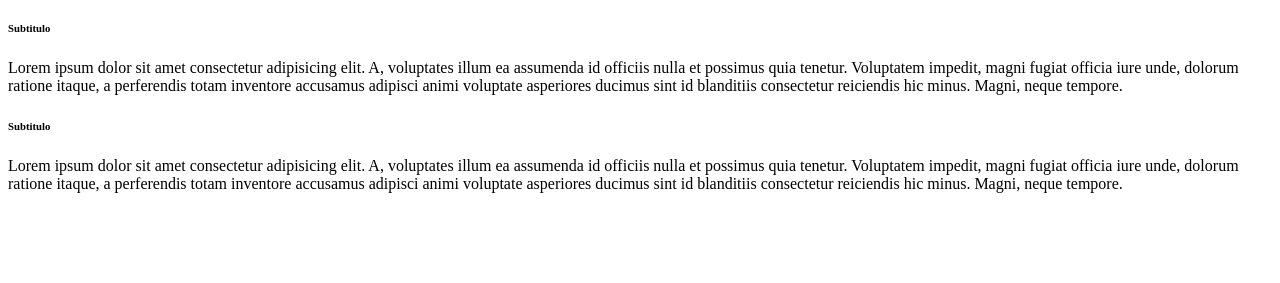
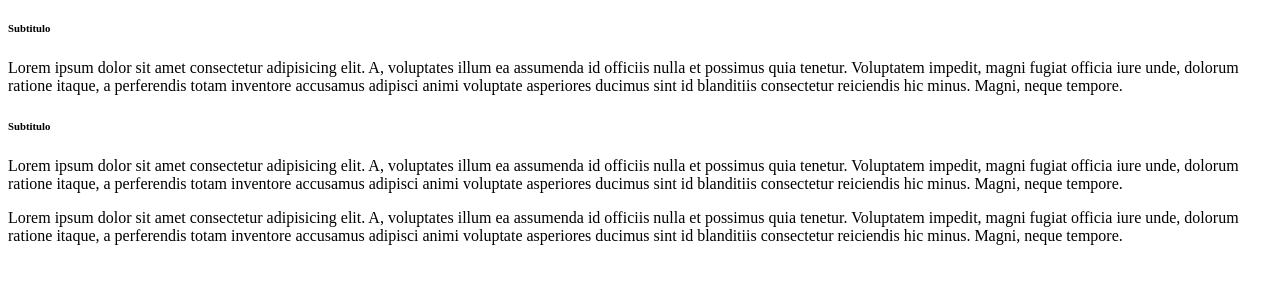
Before and after one commit to jfa-icaro/workshop_git, a plain HTML site: page index.html in a window 1280 px wide. Shown: the part 101-384 px from the top of the page. Drawn offline with Linux system fonts and the light colour scheme.

Commit message:
agregado otro parrafo

```diff
--- a/index.html
+++ b/index.html
@@ -30,6 +30,14 @@
         asperiores ducimus sint id blanditiis consectetur reiciendis hic minus.
         Magni, neque tempore.
       </p>
+      <p>
+        Lorem ipsum dolor sit amet consectetur adipisicing elit. A, voluptates
+        illum ea assumenda id officiis nulla et possimus quia tenetur.
+        Voluptatem impedit, magni fugiat officia iure unde, dolorum ratione
+        itaque, a perferendis totam inventore accusamus adipisci animi voluptate
+        asperiores ducimus sint id blanditiis consectetur reiciendis hic minus.
+        Magni, neque tempore.
+      </p>
     </main>
   </body>
 </html>
```
